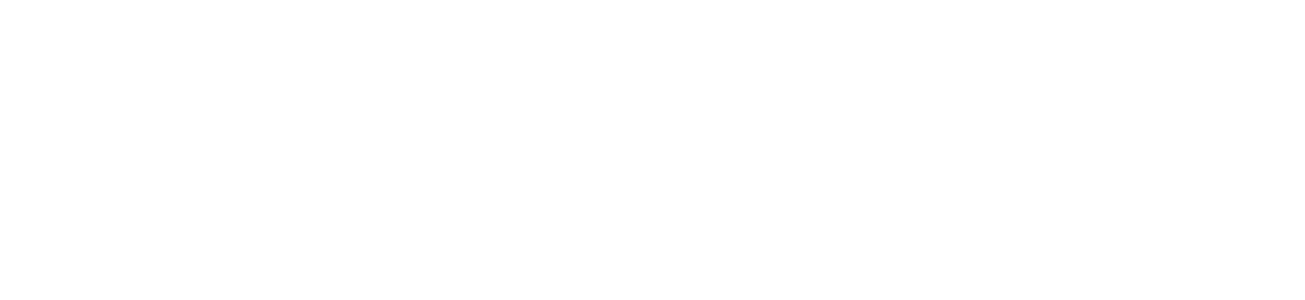
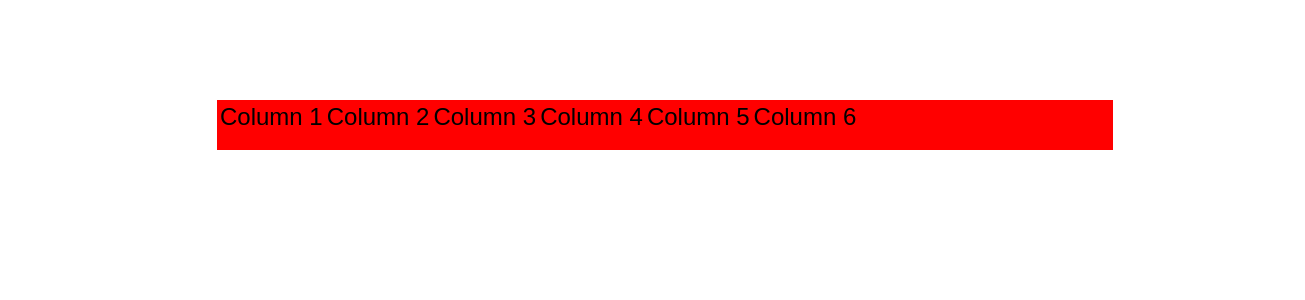
Before and after one commit to yergozhin/levels_kz, a React (Create React App) app: page / in a window 1280 px wide. Shown: the top 300 px of the page, 1305 px wide, since content can reach past the window. Built offline with nearby package versions, Linux system fonts and the light colour scheme.

Commit message:
package-lock.json package.json src/App.css src/actions/Action.jsx src/configureStore.js src/index.js src/pages/Main.jsx src/reducers/Reducer.jsx src/store.js

```diff
--- a/package.json
+++ b/package.json
@@ -10,6 +10,7 @@
     "react-dom": "^18.2.0",
     "react-router-dom": "^6.22.3",
     "react-scripts": "5.0.1",
+    "redux-persist": "^6.0.0",
     "web-vitals": "^2.1.4"
   },
   "scripts": {
--- a/src/App.css
+++ b/src/App.css
@@ -1,4 +1,4 @@
-.App {
+/*.App {
   text-align: center;
 }
 
@@ -35,4 +35,22 @@
   to {
     transform: rotate(360deg);
   }
+}*/
+.navigation-menu{
+  display: flex;
+  justify-content: center;
+  align-items: center;
+  font-family: arial;
+  font-size: 24px;
+  margin: 25px;
+  width: 100%;
+  height: 200px;
 }
+.table-menu{
+  width: 70%;
+  height: 50px;
+  background-color: red;
+}
+.td{
+  width: auto;
+}
--- /dev/null
+++ b/src/actions/Action.jsx
@@ -0,0 +1,20 @@
+export const ADD_PAGE = "ADD_PAGE";
+export const DELETE_PAGE = "DELETE_PAGE";
+
+export const addPage = (name, surname, phone) => {
+    let task = {
+        name: name,
+        surname: surname,
+        phone: phone
+    }
+    return{
+        type: ADD_PAGE,
+        payload: task
+    };
+};
+export const deletePage = (phone) => {
+    return{
+        type: DELETE_PAGE,
+        payload: phone
+    };
+};
--- a/src/index.js
+++ b/src/index.js
@@ -3,11 +3,17 @@
 import './index.css';
 import App from './App';
 import reportWebVitals from './reportWebVitals';
+import {store,persistor} from './store';
+import { Provider } from 'react-redux';
+import { PersistGate } from 'redux-persist/integration/react'
+
 
 const root = ReactDOM.createRoot(document.getElementById('root'));
 root.render(
   <React.StrictMode>
-    <App />
+    <PersistGate loading={null} persistor={persistor}>
+      <App />
+      </PersistGate>
   </React.StrictMode>
 );
 
--- a/src/pages/Main.jsx
+++ b/src/pages/Main.jsx
@@ -1,7 +1,18 @@
 export default function Home(){
     return (
         <div className="navigation-menu">
-
+            <div className="table-menu">
+                <table>
+                    <tr>
+                        <td>Column 1</td>
+                        <td>Column 2</td>
+                        <td>Column 3</td>
+                        <td>Column 4</td>
+                        <td>Column 5</td>
+                        <td>Column 6</td>
+                    </tr>
+                </table>
+            </div>
         </div>
     );
 }
--- /dev/null
+++ b/src/reducers/Reducer.jsx
@@ -0,0 +1,27 @@
+import { ADD_PAGE, DELETE_PAGE } from "../actions/Action";
+
+const initialState = {
+    pages: [],
+}
+const reducer = (state = initialState, action) => {
+    switch(action.type){
+        case ADD_PAGE:
+            return {
+                pages: [
+                    ...state.pages,
+                    {
+                        name: action.payload.name,
+                        surname: action.payload.surname,
+                        phone: action.payload.phone
+                    }
+                ]
+            }
+        case DELETE_PAGE:
+            return{
+                pages: [...state.pages.filter(page => page.phone !== action.payload)]
+            }
+        default:
+            return state;
+    }
+}
+export default reducer;
--- /dev/null
+++ b/src/store.js
@@ -0,0 +1,25 @@
+/*import { configureStore } from "@reduxjs/toolkit";
+import reducer from "./reducers/Reducer";
+
+const store = configureStore({ Reducer });
+
+export default store;*/
+import { createStore } from 'redux';
+import { persistStore, persistReducer } from 'redux-persist';
+import storage from 'redux-persist/lib/storage'; // defaults to localStorage for web
+
+import rootReducer from './reducers/Reducer'; // root reducer
+
+const persistConfig = {
+  key: 'root',
+  storage,
+};
+
+const persistedReducer = persistReducer(persistConfig, rootReducer);
+
+export const store = createStore(
+  persistedReducer,
+  window.__REDUX_DEVTOOLS_EXTENSION__ && window.__REDUX_DEVTOOLS_EXTENSION__()
+);
+
+export const persistor = persistStore(store);
```
Also changed, not shown: src/configureStore.js (added, +18 -0 lines), 1 other file (tests, documents, lock files or other folders).
